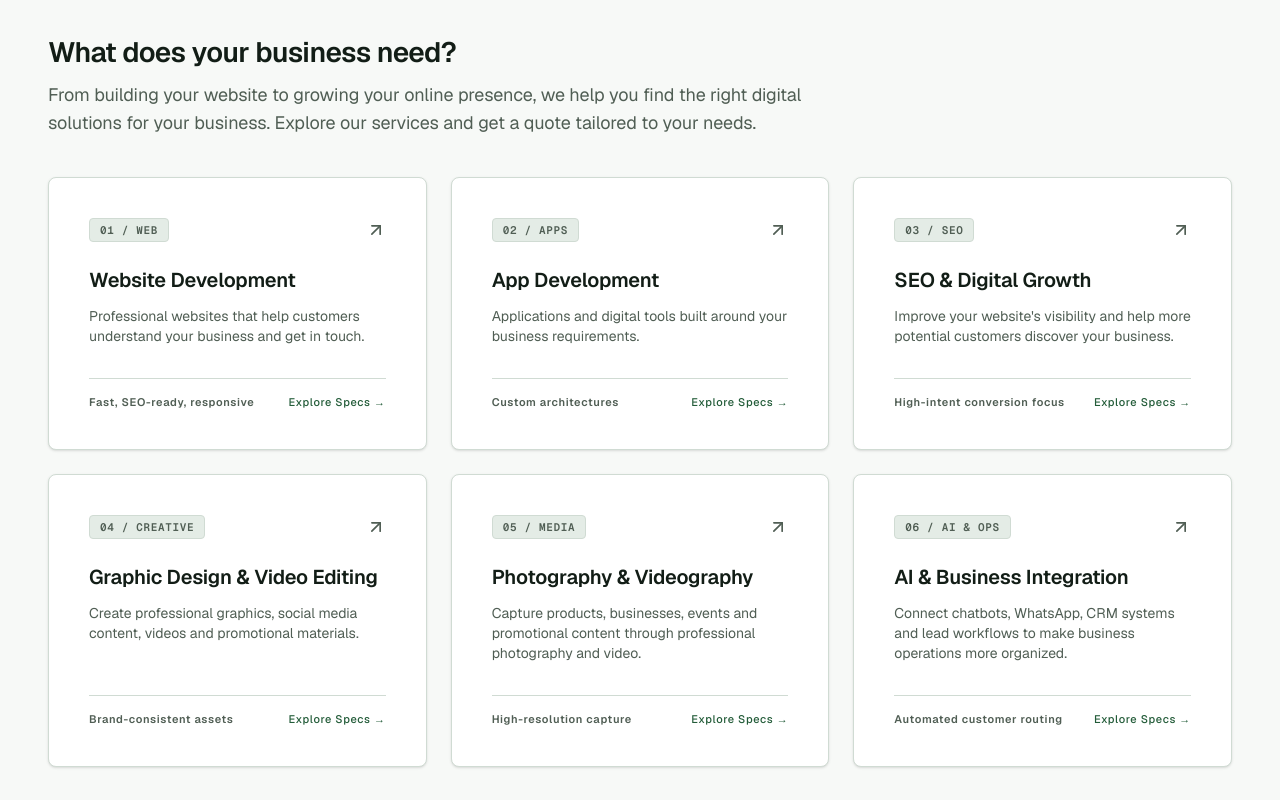
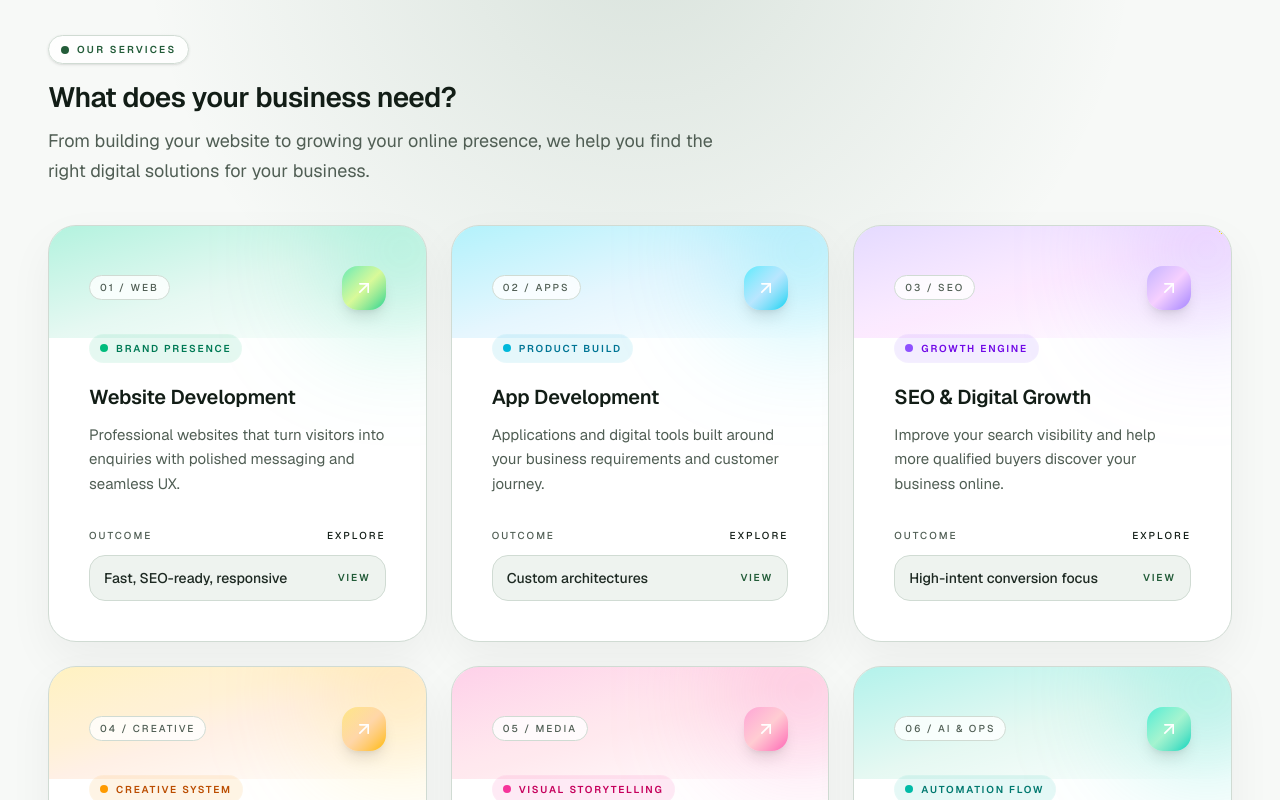
Before and after one commit to Jais-Abhi/Make4u_portfolio, a Next.js app: page / in a window 1280 px wide. Shown: the part 1640-2440 px from the top of the page. Built offline with nearby package versions, Linux system fonts and the light colour scheme.

Commit message:
service-overview

```diff
--- a/package.json
+++ b/package.json
@@ -10,6 +10,7 @@
   },
   "dependencies": {
     "framer-motion": "^14.2.0",
+    "gsap": "^3.15.0",
     "lucide-react": "^1.55.0",
     "next": "16.4.0",
     "next-themes": "^0.4.6",
--- a/src/app/globals.css
+++ b/src/app/globals.css
@@ -144,10 +144,55 @@ body {
   }
 }
 
+.service-card {
+  position: relative;
+  isolation: isolate;
+}
+
+.service-card::before {
+  content: "";
+  position: absolute;
+  inset: 0;
+  background: linear-gradient(
+    120deg,
+    transparent 0%,
+    rgba(255, 255, 255, 0.22) 28%,
+    rgba(255, 255, 255, 0.5) 38%,
+    transparent 52%
+  );
+  transform: translateX(-130%) skewX(-14deg);
+  transition: transform 1s cubic-bezier(0.2, 0.8, 0.2, 1);
+  z-index: 1;
+  pointer-events: none;
+}
+
+.service-card:hover::before {
+  transform: translateX(130%) skewX(-14deg);
+}
+
+.service-card::after {
+  content: "";
+  position: absolute;
+  inset: 1px;
+  border-radius: inherit;
+  background: linear-gradient(180deg, rgba(255,255,255,0.06), rgba(255,255,255,0));
+  opacity: 0;
+  transition: opacity 0.3s ease;
+  z-index: 0;
+  pointer-events: none;
+}
+
+.service-card:hover::after {
+  opacity: 1;
+}
+
 @media (prefers-reduced-motion: reduce) {
   .hero-section,
   .hero-section *,
-  .marquee-track {
+  .marquee-track,
+  .service-card,
+  .service-card::before,
+  .service-card::after {
     scroll-behavior: auto !important;
     animation: none !important;
     transition-duration: 0.01ms !important;
--- a/src/components/services-overview.jsx
+++ b/src/components/services-overview.jsx
@@ -7,93 +7,154 @@ export function ServicesOverview() {
       code: "01 / WEB",
       title: "Website Development",
       description:
-        "Professional websites that help customers understand your business and get in touch.",
+        "Professional websites that turn visitors into enquiries with polished messaging and seamless UX.",
       feature: "Fast, SEO-ready, responsive",
+      tag: "Brand presence",
+      accent: "from-emerald-400/30 via-emerald-500/10 to-transparent",
+      glow: "bg-emerald-400/45",
+      badge: "bg-emerald-500/10 text-emerald-700 dark:text-emerald-300",
+      dot: "bg-emerald-500",
+      icon: "from-emerald-300 via-lime-200 to-emerald-400",
     },
     {
       code: "02 / APPS",
       title: "App Development",
       description:
-        "Applications and digital tools built around your business requirements.",
+        "Applications and digital tools built around your business requirements and customer journey.",
       feature: "Custom architectures",
+      tag: "Product build",
+      accent: "from-cyan-400/30 via-sky-500/10 to-transparent",
+      glow: "bg-cyan-400/45",
+      badge: "bg-cyan-500/10 text-cyan-700 dark:text-cyan-300",
+      dot: "bg-cyan-500",
+      icon: "from-cyan-300 via-sky-200 to-cyan-400",
     },
     {
       code: "03 / SEO",
       title: "SEO & Digital Growth",
       description:
-        "Improve your website's visibility and help more potential customers discover your business.",
+        "Improve your search visibility and help more qualified buyers discover your business online.",
       feature: "High-intent conversion focus",
+      tag: "Growth engine",
+      accent: "from-violet-400/30 via-fuchsia-500/10 to-transparent",
+      glow: "bg-violet-400/45",
+      badge: "bg-violet-500/10 text-violet-700 dark:text-violet-300",
+      dot: "bg-violet-500",
+      icon: "from-violet-300 via-fuchsia-200 to-violet-400",
     },
     {
       code: "04 / CREATIVE",
       title: "Graphic Design & Video Editing",
       description:
-        "Create professional graphics, social media content, videos and promotional materials.",
+        "Create standout visuals, campaigns, and motion content that keep your brand memorable.",
       feature: "Brand-consistent assets",
+      tag: "Creative system",
+      accent: "from-amber-300/30 via-orange-500/10 to-transparent",
+      glow: "bg-amber-300/45",
+      badge: "bg-amber-500/10 text-amber-700 dark:text-amber-300",
+      dot: "bg-amber-500",
+      icon: "from-amber-200 via-orange-200 to-amber-400",
     },
     {
       code: "05 / MEDIA",
       title: "Photography & Videography",
       description:
-        "Capture products, businesses, events and promotional content through professional photography and video.",
+        "Capture polished product, brand, and event content that feels premium across every channel.",
       feature: "High-resolution capture",
+      tag: "Visual storytelling",
+      accent: "from-pink-400/30 via-rose-500/10 to-transparent",
+      glow: "bg-pink-400/45",
+      badge: "bg-pink-500/10 text-pink-700 dark:text-pink-300",
+      dot: "bg-pink-500",
+      icon: "from-pink-300 via-rose-200 to-pink-400",
     },
     {
       code: "06 / AI & OPS",
       title: "AI & Business Integration",
       description:
-        "Connect chatbots, WhatsApp, CRM systems and lead workflows to make business operations more organized.",
+        "Connect CRM, chats, automations, and lead flows so your team works faster and smarter.",
       feature: "Automated customer routing",
+      tag: "Automation flow",
+      accent: "from-teal-400/30 via-emerald-500/10 to-transparent",
+      glow: "bg-teal-400/45",
+      badge: "bg-teal-500/10 text-teal-700 dark:text-teal-300",
+      dot: "bg-teal-500",
+      icon: "from-teal-300 via-emerald-200 to-teal-400",
     },
   ];
 
   return (
-    <section id="services" className="w-full py-20 md:py-28 px-gutter">
-      <div className="max-w-7xl mx-auto flex flex-col gap-space-xl">
-        {/* Section Header */}
+    <section id="services" className="relative w-full px-gutter py-20 md:py-28">
+      <div className="absolute inset-0 bg-[radial-gradient(circle_at_top,_rgba(35,92,57,0.14),_transparent_35%)] dark:bg-[radial-gradient(circle_at_top,_rgba(200,241,105,0.12),_transparent_28%)]" />
+
+      <div className="relative mx-auto flex max-w-7xl flex-col gap-space-xl">
         <div className="max-w-3xl flex flex-col items-start">
-          {/* <div className="inline-flex items-center gap-2 px-3 py-1 rounded-full bg-surface-container border border-outline-variant mb-4">
-            <span className="w-1.5 h-1.5 rounded-full bg-primary-container"></span>
-            <span className="font-label-sm text-label-sm text-primary-container uppercase tracking-widest font-semibold">
-              OUR SERVICES
+          <div className="mb-4 inline-flex items-center gap-2 rounded-full border border-[color:var(--outline-variant)] bg-[color:var(--surface-container)]/80 px-3 py-1.5 shadow-sm backdrop-blur-sm">
+            <span className="h-2 w-2 rounded-full bg-[color:var(--primary-container)]" />
+            <span className="text-[10px] font-semibold uppercase tracking-[0.22em] text-[color:var(--primary-container)]">
+              Our services
             </span>
-          </div> */}
-          <h2 className="font-headline-lg-mobile md:font-headline-lg text-headline-lg-mobile md:text-headline-lg text-primary font-semibold tracking-tight">
-              What does your business need?
-              </h2>
-          <p className="font-body-lg text-body-lg text-on-surface-variant mt-3 leading-relaxed">
-            From building your website to growing your online presence, we help you find the right digital solutions for your business. Explore our services and get a quote tailored to your needs.
+          </div>
+
+          <h2 className="text-headline-lg-mobile md:text-headline-lg text-primary font-semibold tracking-tight">
+            What does your business need?
+          </h2>
+          <p className="mt-3 max-w-2xl text-base leading-relaxed text-[color:var(--on-surface-variant)] md:text-lg">
+            From building your website to growing your online presence, we help you find the right digital solutions for your business.
           </p>
         </div>
 
-        {/* 6-Card Services Grid (3x2) */}
-        <div className="grid grid-cols-1 md:grid-cols-2 lg:grid-cols-3 gap-gutter">
+        <div className="grid grid-cols-1 gap-gutter md:grid-cols-2 lg:grid-cols-3">
           {services.map((svc, idx) => (
             <Link
               key={idx}
               href="/services"
-              className="group flex flex-col justify-between p-space-xl rounded-lg bg-surface-container border border-outline-variant hover:border-primary-container hover:-translate-y-1 transition-all duration-300 shadow-sm"
+              className="service-card group relative flex min-h-[360px] flex-col justify-between overflow-hidden rounded-[28px] border border-[color:var(--outline-variant)] bg-[color:var(--surface-container)] p-space-xl shadow-[0_18px_45px_rgba(18,29,22,0.05)] transition-all duration-500 hover:-translate-y-2 hover:border-[color:var(--primary-container)] hover:shadow-[0_25px_55px_rgba(35,92,57,0.18)] dark:shadow-[0_20px_50px_rgba(0,0,0,0.22)]"
             >
-              <div className="flex flex-col">
-                <div className="flex items-center justify-between mb-6">
-                  <span className="px-2.5 py-1 rounded bg-surface-container-high border border-outline-variant font-label-sm text-label-sm text-on-surface-variant font-mono">
+              <div className={`absolute inset-x-0 top-0 h-28 bg-gradient-to-br ${svc.accent}`} />
+              <div className={`absolute -right-10 -top-10 h-32 w-32 rounded-full blur-3xl ${svc.glow} transition-transform duration-700 group-hover:scale-125`} />
+
+              <div className="relative z-10 flex flex-col">
+                <div className="mb-6 flex items-center justify-between">
+                  <span className="inline-flex rounded-full border border-[color:var(--outline-variant)] bg-[color:var(--surface-container-lowest)]/80 px-2.5 py-1 text-[10px] font-medium uppercase tracking-[0.2em] text-[color:var(--on-surface-variant)] backdrop-blur-sm">
                     {svc.code}
                   </span>
-                  <ArrowUpRight className="h-5 w-5 text-outline group-hover:text-primary-container group-hover:translate-x-1 group-hover:-translate-y-1 transition-all" />
+
+                  <div className={`flex h-11 w-11 items-center justify-center rounded-2xl bg-gradient-to-br ${svc.icon} text-[color:var(--on-primary)] shadow-lg shadow-black/10`}>
+                    <ArrowUpRight className="h-5 w-5" />
+                  </div>
                 </div>
-                <h3 className="font-headline-sm text-headline-sm text-primary font-semibold mb-3">
+
+                <div className={`mb-5 inline-flex w-fit items-center gap-2 rounded-full border border-white/10 px-2.5 py-1.5 ${svc.badge}`}>
+                  <span className={`h-2 w-2 rounded-full ${svc.dot}`} />
+                  <span className="text-[10px] font-semibold uppercase tracking-[0.18em]">
+                    {svc.tag}
+                  </span>
+                </div>
+
+                <h3 className="mb-3 text-headline-sm font-semibold tracking-tight text-[color:var(--primary)]">
                   {svc.title}
                 </h3>
-                <p className="font-body-sm text-body-sm text-on-surface-variant leading-relaxed">
+                <p className="text-sm leading-relaxed text-[color:var(--on-surface-variant)] md:text-[15px]">
                   {svc.description}
                 </p>
               </div>
 
-              <div className="mt-8 pt-4 border-t border-outline-variant flex items-center justify-between text-on-surface-variant font-label-sm text-label-sm">
-                <span>{svc.feature}</span>
-                <span className="text-primary-container font-medium group-hover:underline">
-                  Explore Specs →
-                </span>
+              <div className="relative z-10 mt-8">
+                <div className="mb-3 flex items-center justify-between text-[10px] font-medium uppercase tracking-[0.2em] text-[color:var(--on-surface-variant)]">
+                  <span>Outcome</span>
+                  <span className="text-[color:var(--primary)]">Explore</span>
+                </div>
+
+                <div className="group/feature relative flex items-center justify-between overflow-hidden rounded-2xl border border-[color:var(--outline-variant)] bg-[color:var(--surface-container-low)] px-3.5 py-3 transition-all duration-300 group-hover:-translate-y-0.5 group-hover:border-[color:var(--primary-container)] group-hover:bg-[color:var(--surface-container)] group-hover:shadow-[0_10px_25px_rgba(35,92,57,0.08)]">
+                  <div className="absolute inset-0 bg-gradient-to-r from-transparent via-[color:var(--primary-container)]/8 to-transparent opacity-0 transition-opacity duration-300 group-hover:opacity-100" />
+                  <span className="relative text-sm font-medium text-[color:var(--on-surface)] transition-all duration-300 group-hover:translate-x-1 group-hover:text-[color:var(--primary)]">
+                    {svc.feature}
+                  </span>
+                  <span className="relative text-[10px] font-semibold uppercase tracking-[0.18em] text-[color:var(--primary-container)] transition-all duration-300 group-hover:translate-x-1 group-hover:scale-105">
+                    View
+                  </span>
+                </div>
               </div>
             </Link>
           ))}
```
Also changed, not shown: 1 other file (tests, documents, lock files or other folders).
